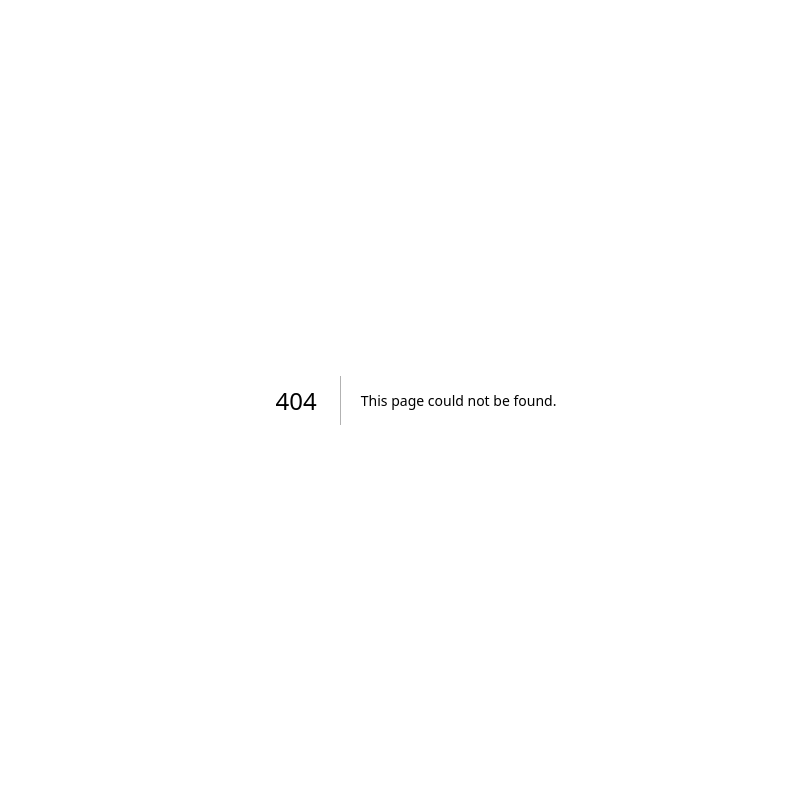
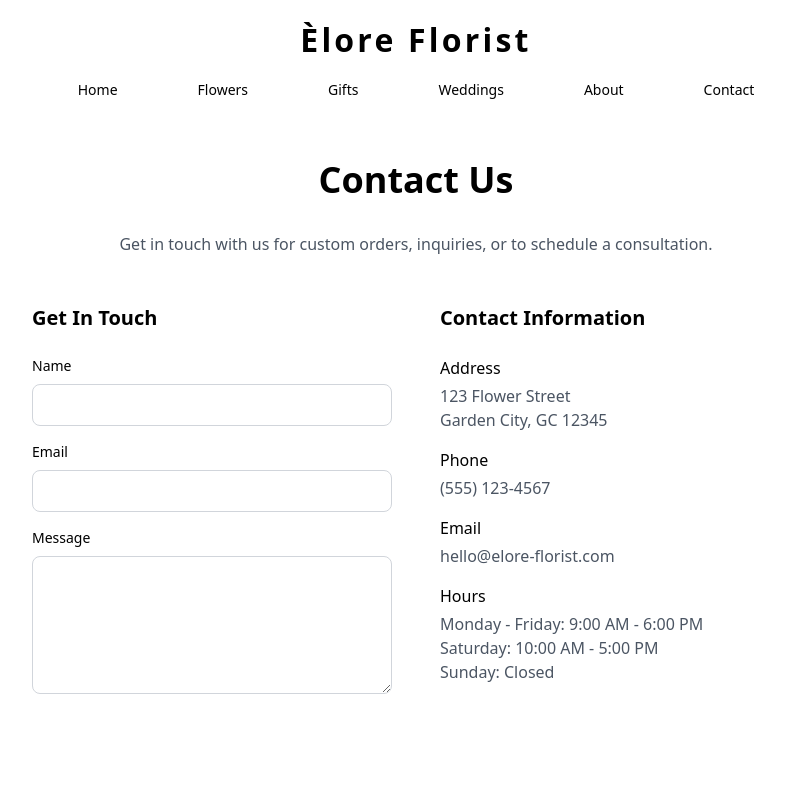
Before and after one commit to eloreflorist/eloreflorist.github.io, a Next.js app: page /contact in a window 1280 px wide. Before the commit this address had no page. Shown: the top 800 px of the page, without its empty margins (224-1009 px from the left). Built offline with nearby package versions, Linux system fonts and the light colour scheme.

Commit message:
Modify Navbar, Adding Pages

```diff
--- a/app/about/page.tsx
+++ b/app/about/page.tsx
@@ -1,13 +1,51 @@
-// app/about/page.tsx
-export default function AboutPage() {
+import Header from "@/components/Header";
+import Footer from "@/components/Footer";
+
+export default function About() {
   return (
-    <div className="py-12">
-      <div className="max-w-7xl mx-auto px-4">
-        <h1 className="text-4xl font-bold mb-8">About Our Business</h1>
-        <div className="prose max-w-none">
-          <p>Your business story here...</p>
+    <>
+      <Header />
+      <main className="pt-40 pb-20">
+        <div className="mx-auto max-w-7xl px-4">
+          <h1 className="mb-8 text-4xl font-semibold text-center">About Èlore Florist</h1>
+
+          <div className="max-w-3xl mx-auto">
+            <div className="h-80 bg-gradient-to-br from-green-100 to-emerald-100 rounded-lg mb-8 flex items-center justify-center">
+              <span className="text-gray-400 text-lg">About Us Image</span>
+            </div>
+
+            <div className="space-y-6 text-gray-700">
+              <p className="text-lg">
+                Welcome to Èlore Florist, where passion for flowers meets artistic excellence. For over a decade, we have been crafting beautiful floral arrangements that bring joy and elegance to every occasion.
+              </p>
+
+              <p className="text-lg">
+                Our mission is to provide the freshest, most stunning flowers and create memorable experiences for our customers. Every bouquet is hand-arranged with care and attention to detail.
+              </p>
+
+              <p className="text-lg">
+                We believe that flowers have the power to express emotions and celebrate life's most precious moments. Whether it's a birthday, anniversary, wedding, or just because, we're here to help you say it with flowers.
+              </p>
+
+              <div className="mt-10 grid grid-cols-3 gap-4 text-center">
+                <div className="p-4 bg-gray-50 rounded-lg">
+                  <p className="text-3xl font-bold text-primary">10+</p>
+                  <p className="text-sm text-gray-600">Years Experience</p>
+                </div>
+                <div className="p-4 bg-gray-50 rounded-lg">
+                  <p className="text-3xl font-bold text-primary">5000+</p>
+                  <p className="text-sm text-gray-600">Happy Customers</p>
+                </div>
+                <div className="p-4 bg-gray-50 rounded-lg">
+                  <p className="text-3xl font-bold text-primary">100%</p>
+                  <p className="text-sm text-gray-600">Fresh Flowers</p>
+                </div>
+              </div>
+            </div>
+          </div>
         </div>
-      </div>
-    </div>
-  )
+      </main>
+      <Footer />
+    </>
+  );
 }
--- /dev/null
+++ b/app/contact/page.tsx
@@ -0,0 +1,66 @@
+import Header from "@/components/Header";
+import Footer from "@/components/Footer";
+
+export default function Contact() {
+  return (
+    <>
+      <Header />
+      <main className="pt-40 pb-20">
+        <div className="mx-auto max-w-7xl px-4">
+          <h1 className="mb-8 text-4xl font-semibold text-center">Contact Us</h1>
+          <p className="text-center text-gray-600 mb-12 max-w-2xl mx-auto">
+            Get in touch with us for custom orders, inquiries, or to schedule a consultation.
+          </p>
+
+          <div className="grid grid-cols-1 md:grid-cols-2 gap-12 max-w-3xl mx-auto">
+            <div>
+              <h3 className="text-xl font-semibold mb-6">Get In Touch</h3>
+              <form className="space-y-4">
+                <div>
+                  <label className="block text-sm font-medium mb-2">Name</label>
+                  <input type="text" className="w-full px-4 py-2 border border-gray-300 rounded-lg focus:outline-none focus:ring-2 focus:ring-primary" />
+                </div>
+                <div>
+                  <label className="block text-sm font-medium mb-2">Email</label>
+                  <input type="email" className="w-full px-4 py-2 border border-gray-300 rounded-lg focus:outline-none focus:ring-2 focus:ring-primary" />
+                </div>
+                <div>
+                  <label className="block text-sm font-medium mb-2">Message</label>
+                  <textarea rows={5} className="w-full px-4 py-2 border border-gray-300 rounded-lg focus:outline-none focus:ring-2 focus:ring-primary"></textarea>
+                </div>
+                <button className="w-full bg-primary text-white py-2 rounded-lg font-medium hover:opacity-90 transition-opacity">Send Message</button>
+              </form>
+            </div>
+
+            <div>
+              <h3 className="text-xl font-semibold mb-6">Contact Information</h3>
+              <div className="space-y-4">
+                <div>
+                  <p className="font-medium mb-1">Address</p>
+                  <p className="text-gray-600">123 Flower Street<br />Garden City, GC 12345</p>
+                </div>
+                <div>
+                  <p className="font-medium mb-1">Phone</p>
+                  <p className="text-gray-600">(555) 123-4567</p>
+                </div>
+                <div>
+                  <p className="font-medium mb-1">Email</p>
+                  <p className="text-gray-600">hello@elore-florist.com</p>
+                </div>
+                <div>
+                  <p className="font-medium mb-1">Hours</p>
+                  <p className="text-gray-600">
+                    Monday - Friday: 9:00 AM - 6:00 PM<br />
+                    Saturday: 10:00 AM - 5:00 PM<br />
+                    Sunday: Closed
+                  </p>
+                </div>
+              </div>
+            </div>
+          </div>
+        </div>
+      </main>
+      <Footer />
+    </>
+  );
+}
--- /dev/null
+++ b/app/flowers/page.tsx
@@ -0,0 +1,34 @@
+import Header from "@/components/Header";
+import Footer from "@/components/Footer";
+
+export default function Flowers() {
+  return (
+    <>
+      <Header />
+      <main className="pt-40 pb-20">
+        <div className="mx-auto max-w-7xl px-4">
+          <h1 className="mb-8 text-4xl font-semibold text-center">Our Flowers</h1>
+          <p className="text-center text-gray-600 mb-12 max-w-2xl mx-auto">
+            Discover our exquisite collection of fresh, hand-picked flowers. Each arrangement is carefully crafted to bring beauty and elegance to any occasion.
+          </p>
+
+          <div className="grid grid-cols-1 md:grid-cols-3 gap-8">
+            {[1, 2, 3, 4, 5, 6].map((item) => (
+              <div key={item} className="bg-gray-50 rounded-lg overflow-hidden shadow-md hover:shadow-lg transition-shadow">
+                <div className="h-64 bg-gradient-to-br from-pink-100 to-purple-100 flex items-center justify-center">
+                  <span className="text-gray-400">Flower {item}</span>
+                </div>
+                <div className="p-4">
+                  <h3 className="font-semibold mb-2">Beautiful Bloom {item}</h3>
+                  <p className="text-sm text-gray-600 mb-4">Premium quality fresh flowers</p>
+                  <p className="text-lg font-semibold text-primary">From $45</p>
+                </div>
+              </div>
+            ))}
+          </div>
+        </div>
+      </main>
+      <Footer />
+    </>
+  );
+}
--- /dev/null
+++ b/app/gifts/page.tsx
@@ -0,0 +1,34 @@
+import Header from "@/components/Header";
+import Footer from "@/components/Footer";
+
+export default function Gifts() {
+  return (
+    <>
+      <Header />
+      <main className="pt-40 pb-20">
+        <div className="mx-auto max-w-7xl px-4">
+          <h1 className="mb-8 text-4xl font-semibold text-center">Special Gifts</h1>
+          <p className="text-center text-gray-600 mb-12 max-w-2xl mx-auto">
+            Browse our curated selection of floral gifts perfect for birthdays, anniversaries, and special moments.
+          </p>
+
+          <div className="grid grid-cols-1 md:grid-cols-3 gap-8">
+            {[1, 2, 3, 4, 5, 6].map((item) => (
+              <div key={item} className="bg-gray-50 rounded-lg overflow-hidden shadow-md hover:shadow-lg transition-shadow">
+                <div className="h-64 bg-gradient-to-br from-yellow-100 to-orange-100 flex items-center justify-center">
+                  <span className="text-gray-400">Gift Set {item}</span>
+                </div>
+                <div className="p-4">
+                  <h3 className="font-semibold mb-2">Gift Collection {item}</h3>
+                  <p className="text-sm text-gray-600 mb-4">Perfect for any celebration</p>
+                  <p className="text-lg font-semibold text-primary">From $65</p>
+                </div>
+              </div>
+            ))}
+          </div>
+        </div>
+      </main>
+      <Footer />
+    </>
+  );
+}
--- /dev/null
+++ b/app/weddings/page.tsx
@@ -0,0 +1,34 @@
+import Header from "@/components/Header";
+import Footer from "@/components/Footer";
+
+export default function Weddings() {
+  return (
+    <>
+      <Header />
+      <main className="pt-40 pb-20">
+        <div className="mx-auto max-w-7xl px-4">
+          <h1 className="mb-8 text-4xl font-semibold text-center">Wedding Flowers</h1>
+          <p className="text-center text-gray-600 mb-12 max-w-2xl mx-auto">
+            Make your special day unforgettable with our stunning wedding flower arrangements and bridal bouquets.
+          </p>
+
+          <div className="grid grid-cols-1 md:grid-cols-3 gap-8">
+            {[1, 2, 3, 4, 5, 6].map((item) => (
+              <div key={item} className="bg-gray-50 rounded-lg overflow-hidden shadow-md hover:shadow-lg transition-shadow">
+                <div className="h-64 bg-gradient-to-br from-rose-100 to-pink-100 flex items-center justify-center">
+                  <span className="text-gray-400">Wedding Design {item}</span>
+                </div>
+                <div className="p-4">
+                  <h3 className="font-semibold mb-2">Wedding Package {item}</h3>
+                  <p className="text-sm text-gray-600 mb-4">Customizable bridal arrangements</p>
+                  <p className="text-lg font-semibold text-primary">From $150</p>
+                </div>
+              </div>
+            ))}
+          </div>
+        </div>
+      </main>
+      <Footer />
+    </>
+  );
+}
--- a/components/Header.tsx
+++ b/components/Header.tsx
@@ -1,17 +1,23 @@
+'use client';
+
+import Link from 'next/link';
+
 export default function Header() {
     return (
       <header className="fixed top-0 z-50 w-full bg-white/80 backdrop-blur">
-        <nav className="mx-auto flex max-w-7xl items-center justify-between px-4 py-3">
-          <h1 className="text-sm font-semibold tracking-widest">
-            Èlore Florist
-          </h1>
-          <ul className="hidden gap-6 text-sm md:flex">
-            <li>Home</li>
-            <li>Flowers</li>
-            <li>Gifts</li>
-            <li>Weddings</li>
-            <li>About</li>
-            <li>Contact</li>
+        <nav className="mx-auto flex max-w-7xl flex-col items-center px-4 py-4">
+          <Link href="/">
+            <h1 className="mb-4 text-[32px] font-semibold tracking-widest hover:opacity-75 transition-opacity">
+              Èlore Florist
+            </h1>
+          </Link>
+          <ul className="flex gap-20 text-sm">
+            <li><Link href="/" className="hover:text-gray-600 transition-colors">Home</Link></li>
+            <li><Link href="/flowers" className="hover:text-gray-600 transition-colors">Flowers</Link></li>
+            <li><Link href="/gifts" className="hover:text-gray-600 transition-colors">Gifts</Link></li>
+            <li><Link href="/weddings" className="hover:text-gray-600 transition-colors">Weddings</Link></li>
+            <li><Link href="/about" className="hover:text-gray-600 transition-colors">About</Link></li>
+            <li><Link href="/contact" className="hover:text-gray-600 transition-colors">Contact</Link></li>
           </ul>
         </nav>
       </header>
```
